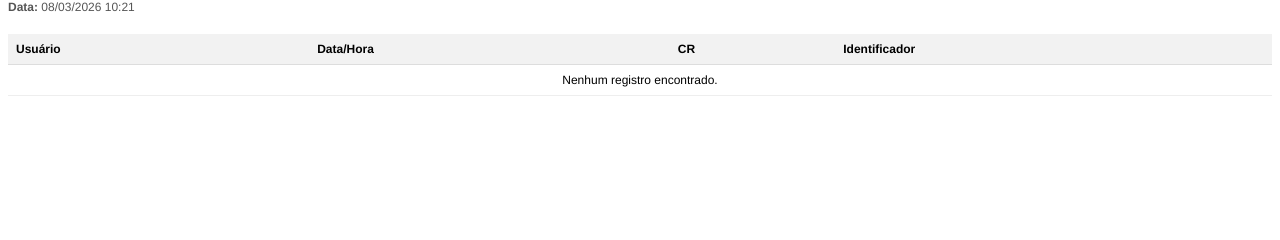
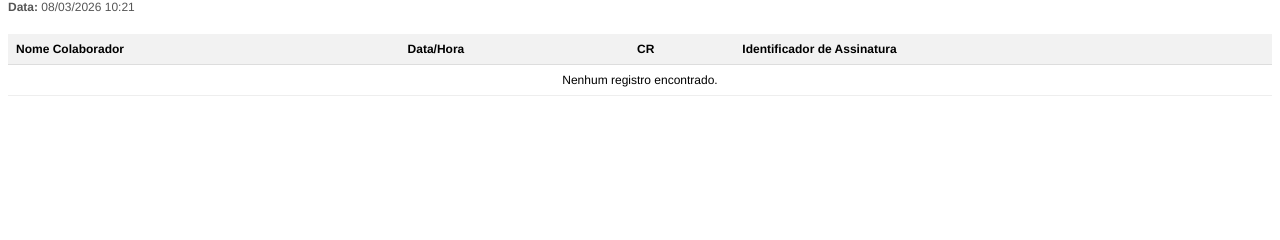
Before and after one commit to matheus-santana1/GSST, a Django app: template GSST/templates/relatorios/logs_pdf.html in a window 1280 px wide. Shown: the part 100-340 px from the top of the page. Run offline with Django 5.2, Linux system fonts and the light colour scheme; the template is opened without the code that fills it, so the values that code supplies are empty.

Commit message:
Ajuste na definição de nome e identificador.

```diff
--- a/GSST/templates/relatorios/logs_pdf.html
+++ b/GSST/templates/relatorios/logs_pdf.html
@@ -62,10 +62,10 @@
 <table>
     <thead>
     <tr>
-        <th>Usuário</th>
+        <th>Nome Colaborador</th>
         <th>Data/Hora</th>
         <th>CR</th>
-        <th>Identificador</th>
+        <th>Identificador de Assinatura</th>
     </tr>
     </thead>
     <tbody>
--- a/requirements.txt
+++ b/requirements.txt
@@ -42,5 +42,5 @@ whitenoise==6.11.0
 zopfli==0.4.0
 cryptography==46.0.5
 
-git+https://github.com/matheus-santana1/django-jazzmin.git@a7f0ac7cc49830a9425dd347d29f07493b53f3f4#egg=django_jazzmin
+git+https://github.com/matheus-santana1/django-jazzmin.git@be877446c6a2bceba538f31936b3dc6ca5fbca17#egg=django_jazzmin
 #pip install --force-reinstall -e ./libs/django-jazzmin
```
Also changed, not shown: GSST/templates/arquivo_view.html (+6 -4 lines).
